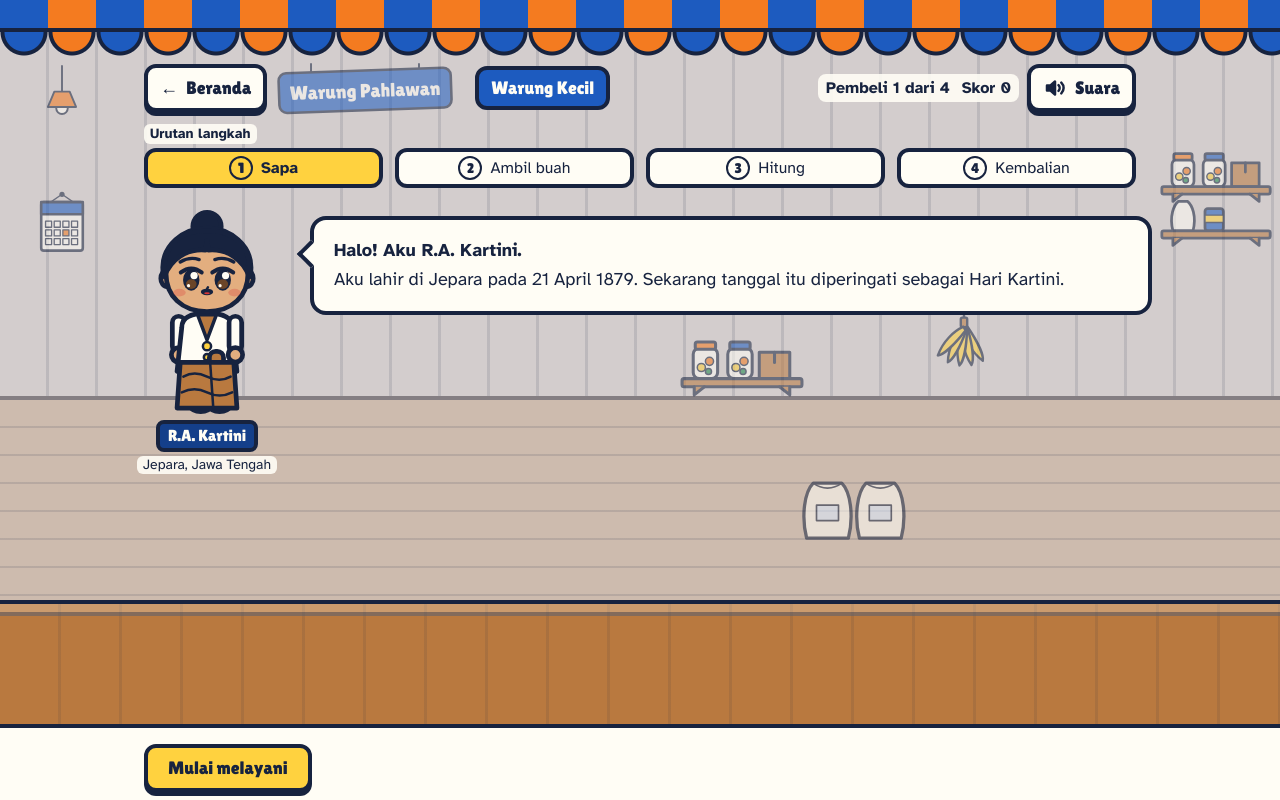
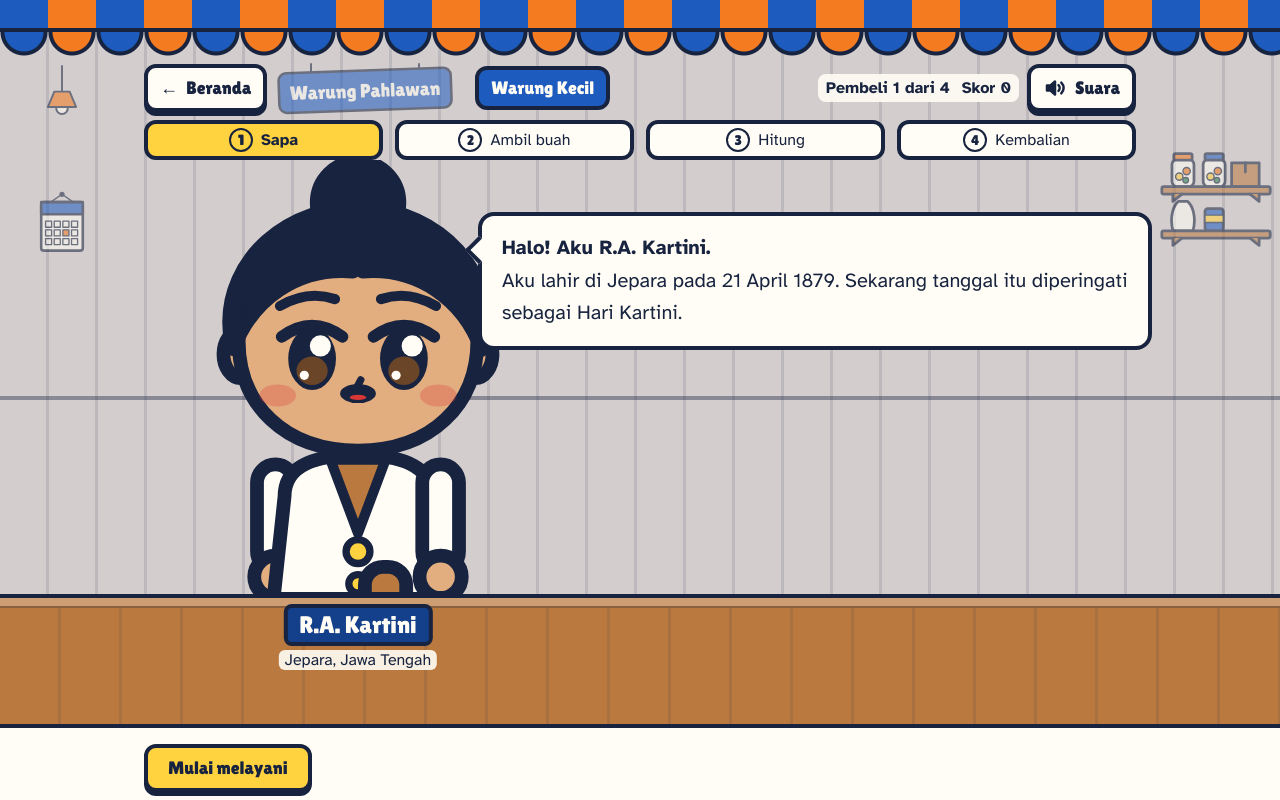
Before and after one commit to frceapp/Warung-Pahlawan, a React (Vite) app: page / in a window 1280 px wide. Both pictures are taken after a click on the button 302 px from the left and 681 px from the top of the page. Built offline with nearby package versions, Linux system fonts and the light colour scheme.

Commit message:
feat: show the customer half-body behind the counter in a close-up stage
Co-Authored-By: Claude Opus 5.5 <noreply@anthropic.com>
Claude-Session: https://claude.ai/code/session_01WJLRAfgUrHcrXw3ahpWnnf

```diff
--- a/src/components/CashCounter.jsx
+++ b/src/components/CashCounter.jsx
@@ -107,10 +107,10 @@ function CashCounter({ screen, drawerOpen = false }) {
   return (
     <div aria-hidden="true" className="pointer-events-none absolute inset-x-0 bottom-full z-10 select-none">
       <div className="relative mx-auto h-0 w-full max-w-5xl">
-        <svg viewBox="0 0 64 62" className="absolute bottom-0 left-[150px] hidden w-11 md:block" focusable="false">
-          {CAT}
-        </svg>
         <div className="absolute right-3 bottom-0 flex items-end gap-1.5 md:right-4 md:gap-3">
+          <svg viewBox="0 0 64 62" className="hidden w-11 md:block" focusable="false">
+            {CAT}
+          </svg>
           <svg viewBox="0 0 64 56" className="hidden w-12 sm:block md:w-16" focusable="false">
             {SCALE}
           </svg>
--- a/src/components/CustomerStage.jsx
+++ b/src/components/CustomerStage.jsx
@@ -1,6 +1,6 @@
 import { usePresence } from 'motion/react'
 import * as m from 'motion/react-m'
-import { createElement, lazy, Suspense, useEffect, useLayoutEffect, useRef, useState } from 'react'
+import { createElement, lazy, Suspense, useEffect, useState } from 'react'
 import { playCustomerBell } from '../lib/sfx.js'
 import { getLoadedAnimeCharacter, loadAnimeCharacter } from './character/loadAnimeCharacter.js'
 import SpeechBubble from './SpeechBubble.jsx'
@@ -16,16 +16,37 @@ function PreloadedCharacter(props) {
   return createElement(getLoadedAnimeCharacter(), props)
 }
 
-// Kotak karakter. Di HP: 144 px di langkah Sapa dan 112 px di langkah lain
-// (gambar tokoh setinggi kira-kira 96 sampai 107 px); di desktop 208 dan 144 px.
-const FIGURE_SIZE = {
-  large: 'h-36 w-[109px] md:h-52 md:w-[158px]',
-  compact: 'h-28 w-[85px] md:h-36 md:w-[109px]',
-}
-// Perpindahan ukuran dan posisi karakter antar-langkah (FLIP, transform saja).
-const RESIZE = { duration: 0.45, ease: [0.2, 0.7, 0.3, 1] }
-// Cadangan kalau berkas karakter belum dimuat: balon tetap muncul dan kartu
-// tetap bisa pergi.
+// Kamera dekat: pembeli berdiri tepat di belakang meja kasir. Kotak gambar
+// diletakkan sehingga pinggang (73,5% tinggi gambar) tepat di tepi bawah
+// panggung, yaitu tepi atas meja; meja menutupi badan bagian bawah. Ukuran
+// berubah halus antarlangkah (scale dengan titik putar di pinggang, jadi
+// pinggang tetap menempel di meja).
+// - HP: kotak 260×342 px di langkah Sapa (sekitar 220 px terlihat), skala
+//   0,7 di langkah lain (sekitar 154 px terlihat, lebar sekitar setengah
+//   layar).
+// - Layar lebar: kotak 460×606 px di langkah Sapa (sekitar 390 px terlihat),
+//   skala 0,84 di langkah lain (sekitar 329 px terlihat).
+const FIGURE =
+  'absolute bottom-[-91px] h-[342px] w-[260px] origin-[50%_251px] transition-[left,scale] duration-500 ease-out md:bottom-[-161px] md:h-[606px] md:w-[460px] md:origin-[50%_445px]'
+// Layar HP yang pendek (misalnya 320×568): karakter Sapa sedikit diperkecil
+// supaya balon fun fact tetap muat di atas kepala.
+const FIGURE_LARGE = 'left-[calc(50%-130px)] [@media(max-height:620px)]:scale-[0.8] md:left-0 md:[@media(max-height:620px)]:scale-100'
+const FIGURE_COMPACT = '-left-[39px] scale-[0.7] md:-left-[37px] md:scale-[0.84]'
+
+// Balon bicara menempel di kepala: di HP di atas kepala saat langkah Sapa
+// (teks fun fact panjang) dan di samping kepala di langkah lain; di layar
+// lebar selalu di samping kepala.
+const BUBBLE_LARGE =
+  'inset-x-2 bottom-[234px] [@media(max-height:620px)]:bottom-[190px] md:inset-x-auto md:right-0 md:bottom-auto md:left-[350px] md:top-[max(8px,calc(100%-382px))] md:[@media(max-height:620px)]:bottom-auto'
+const BUBBLE_COMPACT = 'top-1 right-2 left-[156px] md:right-0 md:left-[296px] md:top-2'
+
+// Papan nama: di langkah Sapa di depan meja (di bawah pembeli), di langkah
+// lain kecil di tepi bawah panggung, di depan badan pembeli.
+const PLAQUE_LARGE = 'top-[calc(100%+10px)] left-1/2 -translate-x-1/2 md:left-[230px]'
+const PLAQUE_COMPACT = 'bottom-1 left-[91px] -translate-x-1/2 md:left-[193px]'
+
+// Cadangan kalau berkas karakter belum dimuat: balon tetap muncul dan
+// panggung tetap bisa pergi.
 const ARRIVE_FALLBACK_MS = 1600
 const LEAVE_FALLBACK_MS = 1600
 
@@ -44,11 +65,11 @@ const FADE = {
   shown: { opacity: 1, transition: { duration: 0.2 } },
 }
 
-// Panggung satu pembeli: karakter dan balon bicaranya. Satu panggung dipakai
-// untuk keempat langkah, jadi karakter tidak dipasang ulang saat langkah
-// berganti; ukurannya dihaluskan dari besar (Sapa) ke sedang (langkah lain).
-// Panggung adalah anak langsung AnimatePresence di PlayScreen: saat pembeli
-// berganti, balon memudar, karakter berjalan keluar, baru pembeli baru masuk.
+// Panggung satu pembeli: karakter, papan nama, dan balon bicaranya. Satu
+// panggung dipakai untuk keempat langkah, jadi karakter tidak dipasang ulang
+// saat langkah berganti. Panggung adalah anak langsung AnimatePresence di
+// PlayScreen: saat pembeli berganti, balon memudar, karakter berjalan keluar,
+// baru pembeli baru masuk.
 // - large: tampilan langkah Sapa (karakter besar, papan nama, fun fact)
 // - stepKey/talkMs: kalimat baru dan lama mulut bergerak
 // - reaction: umpan balik terakhir, untuk reaksi senang atau sedih
@@ -57,10 +78,6 @@ function CustomerStage({ character, large = false, stepKey, talkMs, reaction, fa
   const [isPresent, safeToRemove] = usePresence()
   const [arrived, setArrived] = useState(false)
   const [isPreloaded] = useState(() => getLoadedAnimeCharacter() !== null)
-  const figureRef = useRef(null)
-  const last = useRef({ large, rect: null })
-  const [resizeFrom, setResizeFrom] = useState(null)
-  const pendingResize = useRef(0)
 
   useEffect(() => {
     const timer = setTimeout(() => setArrived(true), ARRIVE_FALLBACK_MS)
@@ -79,29 +96,6 @@ function CustomerStage({ character, large = false, stepKey, talkMs, reaction, fa
     return () => clearTimeout(timer)
   }, [isPresent, safeToRemove])
 
-  // FLIP: saat tata letak berganti (Sapa ke langkah lain), karakter mulai dari
-  // posisi dan ukuran lamanya, lalu bergeser dan mengecil dengan halus ke
-  // tempat barunya. Transform awal ditulis langsung sebelum layar digambar
-  // supaya tidak ada satu frame pun yang meloncat; Motion melanjutkannya
-  // dari nilai yang sama pada frame berikutnya.
-  useLayoutEffect(() => {
-    const figure = figureRef.current
-    const previous = last.current
-    if (figure && previous.rect && previous.large !== large) {
-      figure.style.transform = 'none'
-      const next = figure.getBoundingClientRect()
-      const from = {
-        x: previous.rect.left - next.left,
-        y: previous.rect.top - next.top,
-        scale: previous.rect.width / next.width,
-      }
-      figure.style.transform = `translateX(${from.x}px) translateY(${from.y}px) scale(${from.scale})`
-      pendingResize.current = requestAnimationFrame(() => setResizeFrom(from))
-    }
-    last.current = { large, rect: figure?.getBoundingClientRect() ?? null }
-  }, [large])
-  useEffect(() => () => cancelAnimationFrame(pendingResize.current), [])
-
   const characterProps = {
     characterId: character.id,
     talkKey: stepKey,
@@ -116,30 +110,11 @@ function CustomerStage({ character, large = false, stepKey, talkMs, reaction, fa
   const showText = arrived && isPresent ? 'shown' : 'hidden'
 
   return (
-    <section
-      aria-label="Pembeli"
-      className={
-        large
-          ? 'flex min-h-0 flex-1 flex-col overflow-y-auto px-3 pt-3 md:px-4 md:pt-5'
-          : 'shrink-0 px-3 py-1 md:px-4 md:py-3'
-      }
-    >
+    <section aria-label="Pembeli" className="absolute inset-0">
+      <div className="relative mx-auto h-full w-full max-w-5xl">
         <div
-        className={`mx-auto flex w-full max-w-5xl ${
-          large ? 'flex-col items-center gap-2 md:flex-row md:items-start md:gap-6' : 'items-start gap-2 md:gap-4'
-        }`}
-      >
-        <div className={`relative flex shrink-0 flex-col items-center ${large ? 'gap-1 text-center' : ''}`}>
-          <m.div
-            ref={figureRef}
-            animate={
-              resizeFrom
-                ? { x: [resizeFrom.x, 0], y: [resizeFrom.y, 0], scale: [resizeFrom.scale, 1] }
-                : undefined
-            }
-            transition={RESIZE}
-            style={{ originX: 0, originY: 0 }}
-            className={`relative shrink-0 ${large ? FIGURE_SIZE.large : FIGURE_SIZE.compact}`}
+          data-customer-figure
+          className={`${FIGURE} ${large ? FIGURE_LARGE : FIGURE_COMPACT}`}
           aria-hidden="true"
         >
           {isPreloaded ? (
@@ -149,19 +124,21 @@ function CustomerStage({ character, large = false, stepKey, talkMs, reaction, fa
               <LazyAnimeCharacter {...characterProps} />
             </Suspense>
           )}
-          </m.div>
+        </div>
         {large ? (
           <m.div
             key="plaque-large"
             variants={FADE}
             initial="hidden"
             animate={showText}
-              className="flex flex-col items-center gap-1"
+            className={`absolute z-20 flex flex-col items-center gap-1 text-center ${PLAQUE_LARGE}`}
           >
-              <p className="rounded-lg border-4 border-tinta bg-terpal-tua px-2 py-0.5 font-heading text-base leading-tight text-kapur">
+            <p className="rounded-lg border-4 border-tinta bg-terpal-tua px-3 py-0.5 font-heading text-lg leading-tight whitespace-nowrap text-kapur md:text-2xl">
               {character.name}
             </p>
-              <p className="rounded-md bg-kapur/90 px-1.5 text-sm leading-tight">{character.origin}</p>
+            <p className="rounded-md bg-kapur/90 px-1.5 text-sm leading-tight whitespace-nowrap md:text-base">
+              {character.origin}
+            </p>
           </m.div>
         ) : (
           <m.p
@@ -169,25 +146,23 @@ function CustomerStage({ character, large = false, stepKey, talkMs, reaction, fa
             variants={FADE}
             initial="hidden"
             animate={showText}
-              className="absolute -bottom-1 left-1/2 w-max max-w-[96px] -translate-x-1/2 rounded-md border-2 border-tinta bg-terpal-tua px-1 py-px text-center font-heading text-[11px] leading-tight text-kapur md:max-w-[120px] md:text-xs"
+            className={`absolute z-20 w-max max-w-[150px] rounded-md border-2 border-tinta bg-terpal-tua px-1.5 py-px text-center font-heading text-xs leading-tight text-kapur md:max-w-none md:border-4 md:px-2 md:text-base ${PLAQUE_COMPACT}`}
           >
             {character.name}
           </m.p>
         )}
-        </div>
         <m.div
           key={stepKey}
           variants={BUBBLE}
           initial="hidden"
           animate={showText}
-          style={{ originX: large ? 0.5 : 0, originY: large ? 0 : 0.5 }}
-          className={large ? 'w-full md:mt-2 md:flex-1' : 'relative z-10 min-w-0 flex-1'}
+          data-bubble
+          style={{ originX: large ? 0.5 : 0, originY: large ? 1 : 0.5 }}
+          className={`absolute z-20 ${large ? BUBBLE_LARGE : BUBBLE_COMPACT}`}
         >
-          {large ? (
-            <SpeechBubble tail="top">{children}</SpeechBubble>
-          ) : (
-            <SpeechBubble compact>{children}</SpeechBubble>
-          )}
+          <SpeechBubble tail={large ? 'bottom' : 'left'} compact={!large}>
+            {children}
+          </SpeechBubble>
         </m.div>
       </div>
     </section>
--- a/src/components/SpeechBubble.jsx
+++ b/src/components/SpeechBubble.jsx
@@ -1,14 +1,17 @@
-// Balon bicara pembeli. Ekor balon menunjuk ke pembeli: ke kiri (bawaan,
-// sejajar kepala) atau ke atas di HP (tail="top", pembeli di atas balon).
+// Balon bicara pembeli. Ekor balon menunjuk ke kepala pembeli: ke kiri
+// (bawaan, balon di samping kepala) atau ke bawah di HP (tail="bottom", balon
+// di atas kepala; di layar lebar tetap ke kiri).
 function SpeechBubble({ children, tail = 'left', compact = false, className = '' }) {
   const tailClass =
-    tail === 'top'
-      ? '-top-[13px] left-1/2 -translate-x-1/2 rotate-[135deg] md:top-6 md:-left-[13px] md:translate-x-0 md:rotate-45'
-      : `${compact ? 'top-4' : 'top-6'} -left-[13px] rotate-45`
+    tail === 'bottom'
+      ? '-bottom-[13px] left-1/2 -translate-x-1/2 -rotate-45 md:top-6 md:bottom-auto md:-left-[13px] md:translate-x-0 md:rotate-45'
+      : `${compact ? 'top-4 md:top-6' : 'top-6'} -left-[13px] rotate-45`
   return (
     <div
-      className={`relative rounded-2xl border-4 border-tinta bg-kapur leading-relaxed ${
-        compact ? 'px-3 py-1.5 text-sm md:px-4 md:py-2 md:text-base' : 'px-4 py-3 text-base sm:px-5 sm:py-4 sm:text-lg'
+      className={`relative rounded-2xl border-4 border-tinta bg-kapur ${
+        compact
+          ? 'px-3 py-1.5 text-sm leading-snug md:px-5 md:py-3 md:text-lg md:leading-relaxed'
+          : 'px-3 py-2 text-[15px] leading-snug md:px-5 md:py-4 md:text-xl md:leading-relaxed'
       } ${className}`}
     >
       <span
--- a/src/components/StepTracker.jsx
+++ b/src/components/StepTracker.jsx
@@ -10,9 +10,7 @@ function StepTracker({ currentStep }) {
 
   return (
     <nav aria-label="Urutan langkah">
-      <p className="sr-only md:not-sr-only md:mb-1 md:w-fit md:rounded-md md:bg-kapur/90 md:px-1.5 md:text-sm md:font-bold">
-        Urutan langkah
-      </p>
+      <p className="sr-only">Urutan langkah</p>
       <ol className="grid grid-cols-4 gap-1 md:gap-3">
         {STEPS.map((step, index) => {
           const status =
--- a/src/screens/PlayScreen.jsx
+++ b/src/screens/PlayScreen.jsx
@@ -102,13 +102,18 @@ function PlayScreen({ level, rng, onExit, onFinish }) {
   useFeedbackSound(state.feedback)
 
   // Tanda "geser ke bawah" saat isi area kerja lebih tinggi dari ruangnya.
+  // Selama isinya bisa digeser, area kerja juga bisa difokus supaya bisa
+  // digeser dengan keyboard.
   const contentRef = useRef(null)
   const [canScrollDown, setCanScrollDown] = useState(false)
+  const [isScrollable, setIsScrollable] = useState(false)
   useEffect(() => {
     const work = workRef.current
     if (!work) return undefined
-    const update = () =>
+    const update = () => {
       setCanScrollDown(work.scrollHeight - work.clientHeight - work.scrollTop > 8)
+      setIsScrollable(work.scrollHeight - work.clientHeight > 1)
+    }
     update()
     work.addEventListener('scroll', update, { passive: true })
     const observer = typeof ResizeObserver === 'undefined' ? null : new ResizeObserver(update)
@@ -270,7 +275,7 @@ function PlayScreen({ level, rng, onExit, onFinish }) {
     speech = 'Terima kasih! Sampai jumpa lagi.'
     bubble = <p>{speech}</p>
     body = (
-      <p className="text-lg">
+      <p className="w-fit rounded-xl border-4 border-tinta bg-kapur px-3 py-1.5 text-lg">
         Warung tutup. Skormu {summary.score} dari {summary.maxScore}, dapat {summary.stars} bintang.
       </p>
     )
@@ -290,7 +295,7 @@ function PlayScreen({ level, rng, onExit, onFinish }) {
   return (
     <div className="relative isolate flex h-[100vh] flex-col overflow-hidden supports-[height:100dvh]:h-dvh">
       <Suspense fallback={null}>
-        <WarungScene levelId={level.id} greeting={isGreet} />
+        <WarungScene levelId={level.id} />
       </Suspense>
       <Awning thin />
       <header className="mx-auto flex w-full max-w-5xl shrink-0 items-center gap-2 px-3 pt-1.5 md:px-4 md:pt-1">
@@ -318,7 +323,7 @@ function PlayScreen({ level, rng, onExit, onFinish }) {
       </header>
 
       <main className="flex min-h-0 flex-1 flex-col">
-        <div className="mx-auto w-full max-w-5xl shrink-0 px-3 pt-1.5 md:px-4 md:pt-3">
+        <div className="mx-auto w-full max-w-5xl shrink-0 px-3 pt-1.5 md:px-4 md:pt-2">
           <StepTracker currentStep={state.step} />
         </div>
 
@@ -328,6 +333,17 @@ function PlayScreen({ level, rng, onExit, onFinish }) {
           </h2>
         )}
 
+        {/* Kamera dekat: panggung pembeli tepat di atas meja kasir. Pembeli
+            setengah badan berdiri di belakang meja (pinggang di tepi atas
+            meja). Di HP panggung tinggi di langkah Sapa dan memendek halus di
+            langkah lain; meja kasir mengisi sisanya dan menjadi tempat kerja. */}
+        <div className="relative flex min-h-0 flex-1 flex-col overflow-hidden">
+          <div
+            data-stage
+            className={`relative shrink-0 transition-[height] duration-500 ease-out ${
+              isGreet ? 'h-[calc(100%-100px)] md:h-[calc(100%-130px)]' : 'h-[161px] md:h-[335px]'
+            }`}
+          >
             {/* Satu panggung per pembeli. Saat pembeli berganti, panggung lama
                 pergi dulu (karakter berjalan keluar), baru panggung baru masuk. */}
             <AnimatePresence mode="wait">
@@ -343,10 +359,15 @@ function PlayScreen({ level, rng, onExit, onFinish }) {
                 {bubble}
               </CustomerStage>
             </AnimatePresence>
+          </div>
 
-        {/* Area kerja (meja kasir) muncul setelah langkah Sapa dan memudar saat
-            pembeli berganti (bersamaan dengan pembeli lama yang berjalan
-            keluar). Mesin kasir dan barang lain berdiri di atas meja. */}
+          {/* Meja kasir selebar layar. Keranjang, kantong, laci, nampan, dan
+              mesin kasir ada di atas meja. Isinya muncul setelah langkah Sapa
+              dan memudar saat pembeli berganti. */}
+          <div
+            data-counter
+            className="scene-counter relative z-10 flex min-h-0 flex-1 flex-col border-t-4 border-tinta"
+          >
             <AnimatePresence initial={false}>
               {!isGreet && (
                 <m.section
@@ -356,22 +377,17 @@ function PlayScreen({ level, rng, onExit, onFinish }) {
                   animate={{ opacity: 1, y: 0 }}
                   exit={{ opacity: 0, transition: { duration: 0.2 } }}
                   transition={{ duration: 0.25, ease: 'easeOut' }}
-              className="relative z-0 flex min-h-0 flex-1 flex-col"
+                  className="relative flex min-h-0 flex-1 flex-col"
                 >
                   <CashCounter screen={registerScreen} drawerOpen={drawerOpen} />
                   <div
                     ref={workRef}
                     data-work-area
-                className="scene-counter relative min-h-0 flex-1 overflow-x-hidden overflow-y-auto border-t-4 border-tinta"
+                    tabIndex={isScrollable ? 0 : undefined}
+                    className="relative min-h-0 flex-1 overflow-x-hidden overflow-y-auto"
                   >
-                <div ref={contentRef} className="mx-auto w-full max-w-5xl px-2 py-1.5 md:px-4 md:py-2">
-                  <div className="flex flex-col gap-2 rounded-2xl border-4 border-tinta bg-kapur p-1.5 md:gap-3 md:p-4">
-                    <h2
-                      id="step-title"
-                      ref={headingRef}
-                      tabIndex={-1}
-                      className="sr-only md:not-sr-only md:font-heading md:text-xl"
-                    >
+                    <div ref={contentRef} className="mx-auto w-full max-w-5xl px-2 pt-2.5 pb-1 md:px-4 md:pt-3 md:pb-1">
+                      <h2 id="step-title" ref={headingRef} tabIndex={-1} className="sr-only">
                         {heading}
                       </h2>
                       <m.div
@@ -383,7 +399,6 @@ function PlayScreen({ level, rng, onExit, onFinish }) {
                       >
                         {body}
                       </m.div>
-                  </div>
                     </div>
                     <div
                       aria-hidden="true"
@@ -398,6 +413,8 @@ function PlayScreen({ level, rng, onExit, onFinish }) {
                 </m.section>
               )}
             </AnimatePresence>
+          </div>
+        </div>
 
         <ActionBar feedback={visibleFeedback}>{actions}</ActionBar>
       </main>
```
Also changed, not shown: src/index.css (+30 -31 lines). Lines whose indentation alone changed are shown as unchanged.
